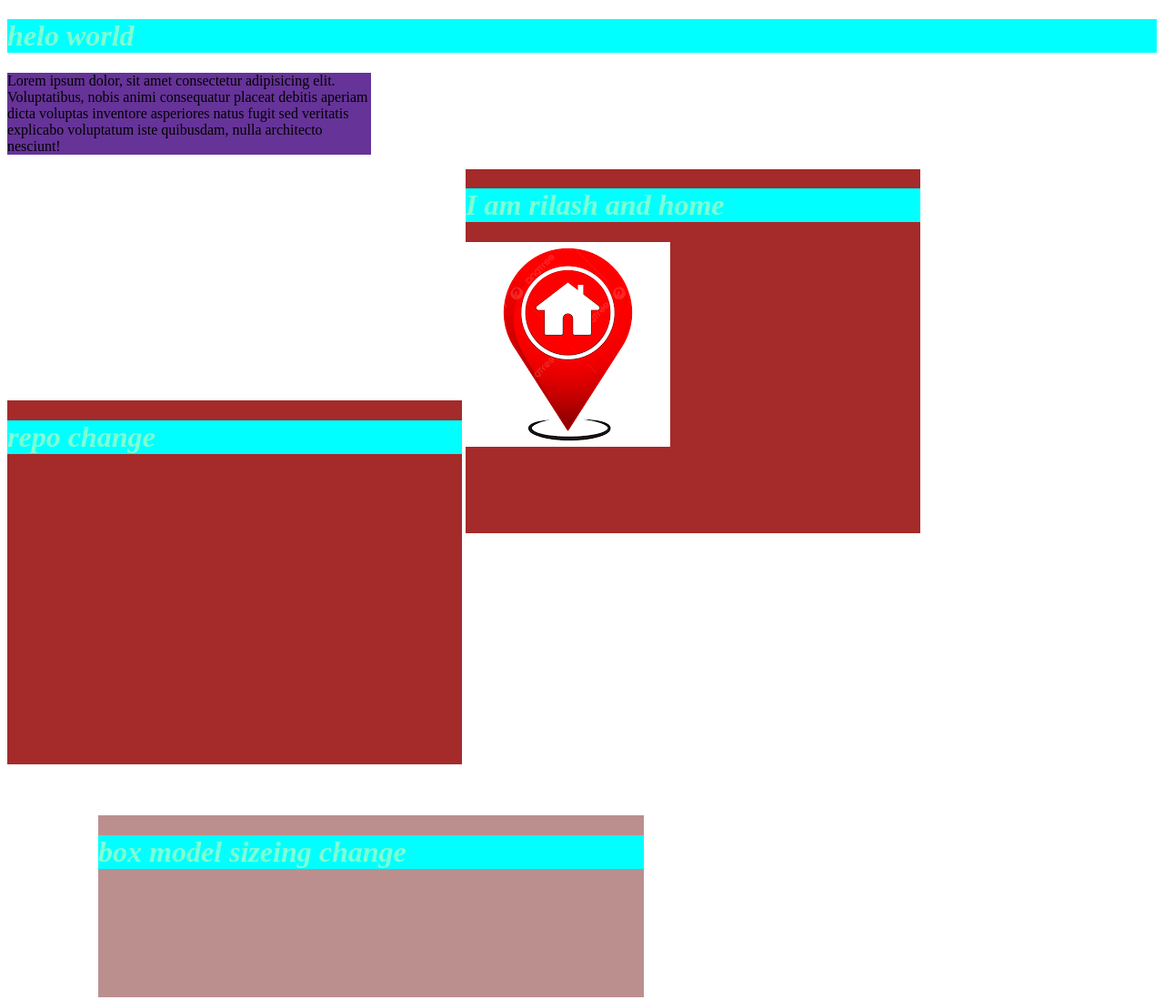
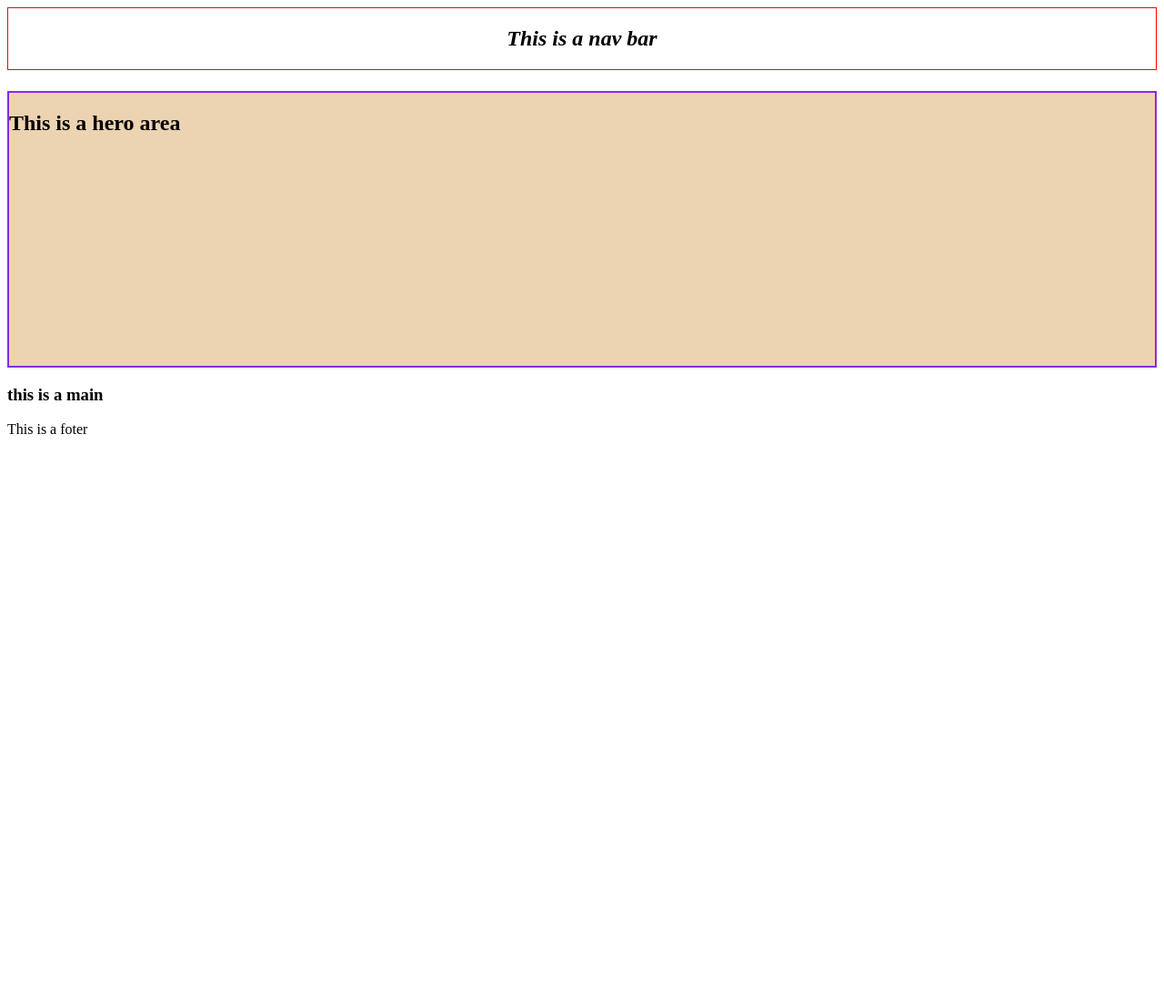
Before and after one commit to SHARIFUL70/first-repo-github, a plain HTML site: page index.html in a window 1280 px wide. Shown: the whole page at 91% size. After the commit the page ends 800 px from the top, so only its background shows below. Drawn offline with Linux system fonts and the light colour scheme.

Commit message:
file change css div

```diff
--- a/index.html
+++ b/index.html
@@ -7,18 +7,18 @@
     <link rel="stylesheet" href="style.css">
 </head>
 <body>
-    <h1>helo world </h1>
-    <p>Lorem ipsum dolor, sit amet consectetur adipisicing elit. Voluptatibus, nobis animi consequatur placeat debitis aperiam dicta voluptas inventore asperiores natus fugit sed veritatis explicabo voluptatum iste quibusdam, nulla architecto nesciunt!</p>
-    <div>
-        <H1>repo change</H1>
-    </div>
-    <div>
-        <h1>I am rilash and home</h1>
-        <img src="images/home.jpg">
-</div>
-<div class="box">
-    <H1>box model sizeing change</H1>
-</div>
+  <nav>
+    <h1>This is a nav bar</h1>
+  </nav>
+  <div class="hero">
+    <h2>This is a hero area</h2>
+  </div>
+  <div class="main">
+    <h3>this is a main</h3>
+  </div>
+  <div class="foter">
+    This is a foter
+  </div>
 
 </body>
 </html>
--- a/style.css
+++ b/style.css
@@ -1,27 +1,12 @@
-h1{
-    background-color: aqua;
+nav{
+    border: 1px solid red;
+    text-align: center;
+    font-style: italic;
+    margin-bottom: 23px;
+}
+.hero{
+    height: 300px;
+    border: 2px solid blueviolet;
+   background-color: rgb(236, 211, 177);
 
 }
-p{
-    width: 400px;
-    background-color: rebeccapurple;
-
-}
-div{
-    width: 500px;
-    height: 400px;
-    background-color: brown;
-    display: inline-block;
-
-}
-.box{
-    width: 600px;
-    height: 200px;
-    background-color: rosybrown;
-    margin: 56px 100px;
-
-}
-.box,h1{
-    color: aquamarine;
-    font-style: italic;
-}
```
